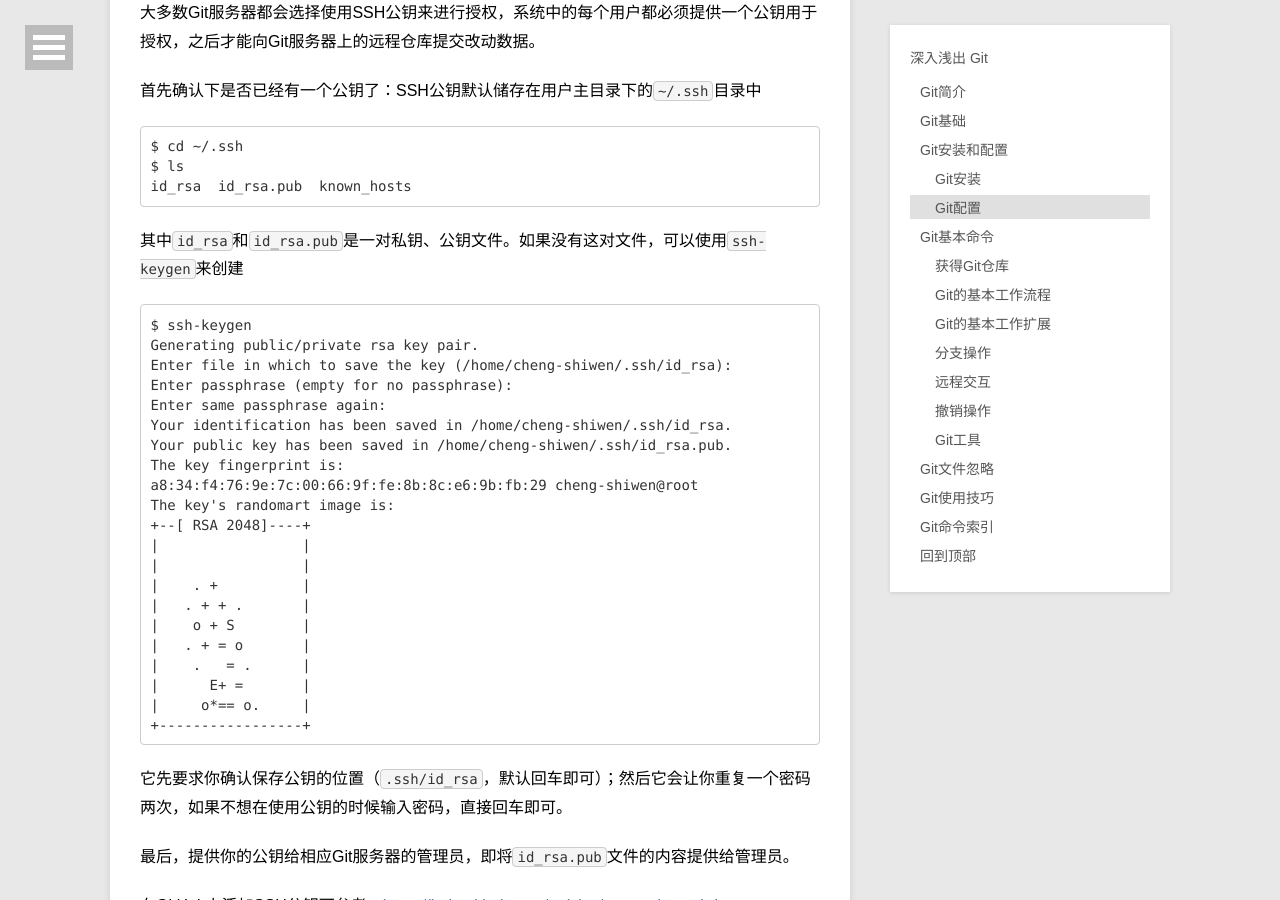
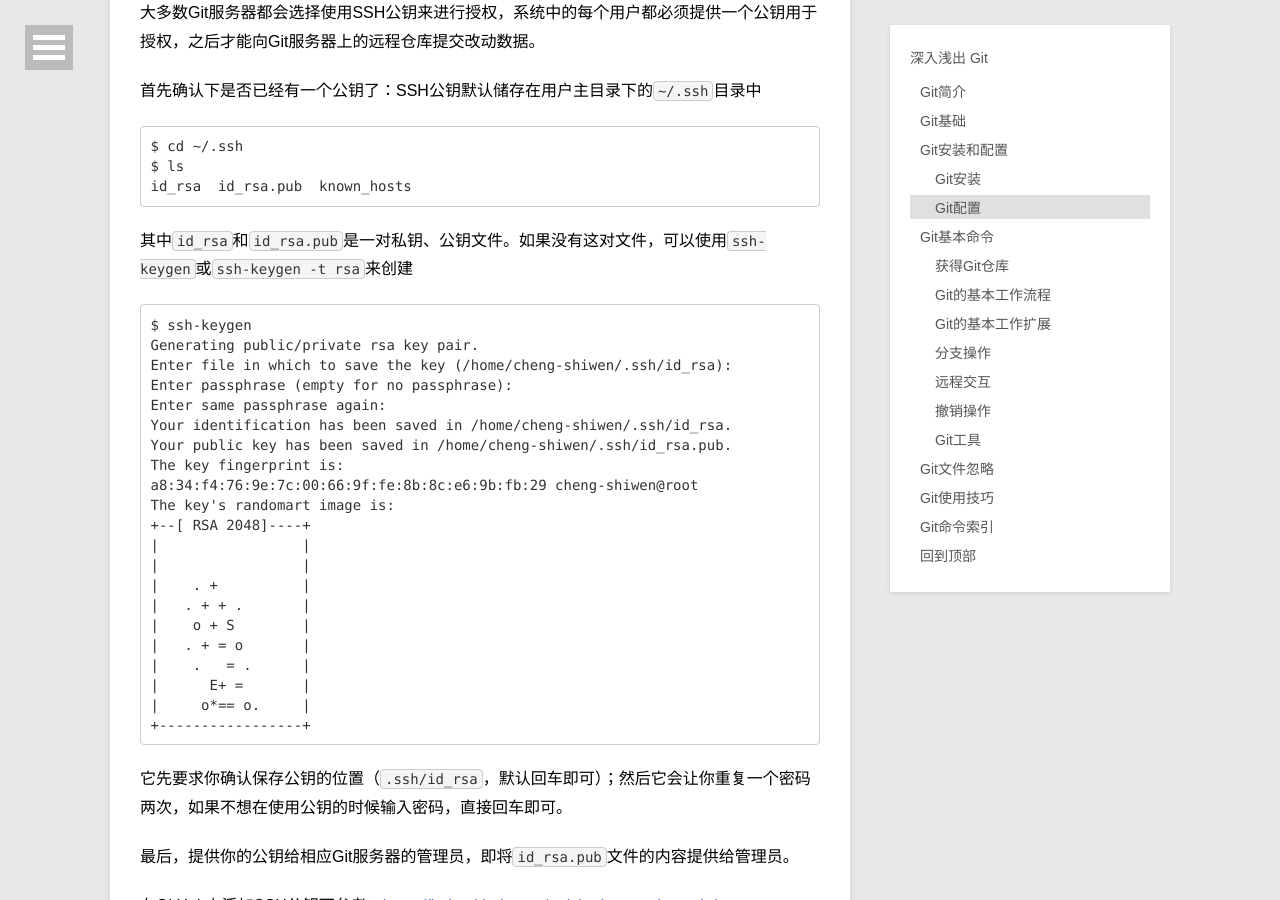
Before and after one commit to chengshiwen/chengshiwen.github.io, a Jekyll site: the page built from _posts/2014-04-16-head-first-git.md, in a window 1280 px wide and 900 px high, scrolled down 6186 px. Built offline with Jekyll 4.4.1, drawn with Linux system fonts in a browser that asks for light colours; comment, search, counter and statistics services are not loaded.

Commit message:
Modify 2014-04-16-head-first-git.md

```diff
--- a/_posts/2014-04-16-head-first-git.md
+++ b/_posts/2014-04-16-head-first-git.md
@@ -172,7 +172,7 @@
     $ ls
     id_rsa  id_rsa.pub  known_hosts
 
-其中`id_rsa`和`id_rsa.pub`是一对私钥、公钥文件。如果没有这对文件，可以使用`ssh-keygen`来创建
+其中`id_rsa`和`id_rsa.pub`是一对私钥、公钥文件。如果没有这对文件，可以使用`ssh-keygen`或`ssh-keygen -t rsa`来创建
 
     $ ssh-keygen
     Generating public/private rsa key pair.
```
